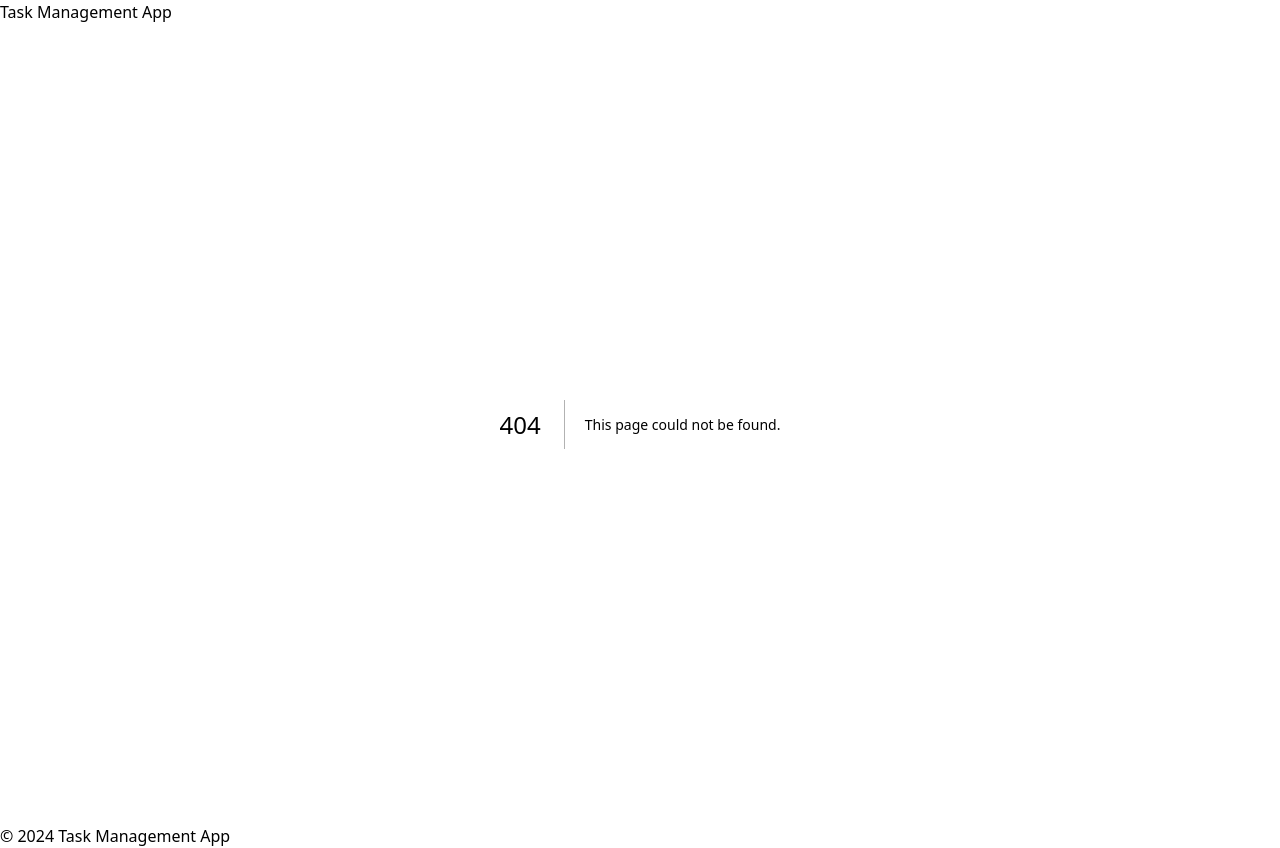
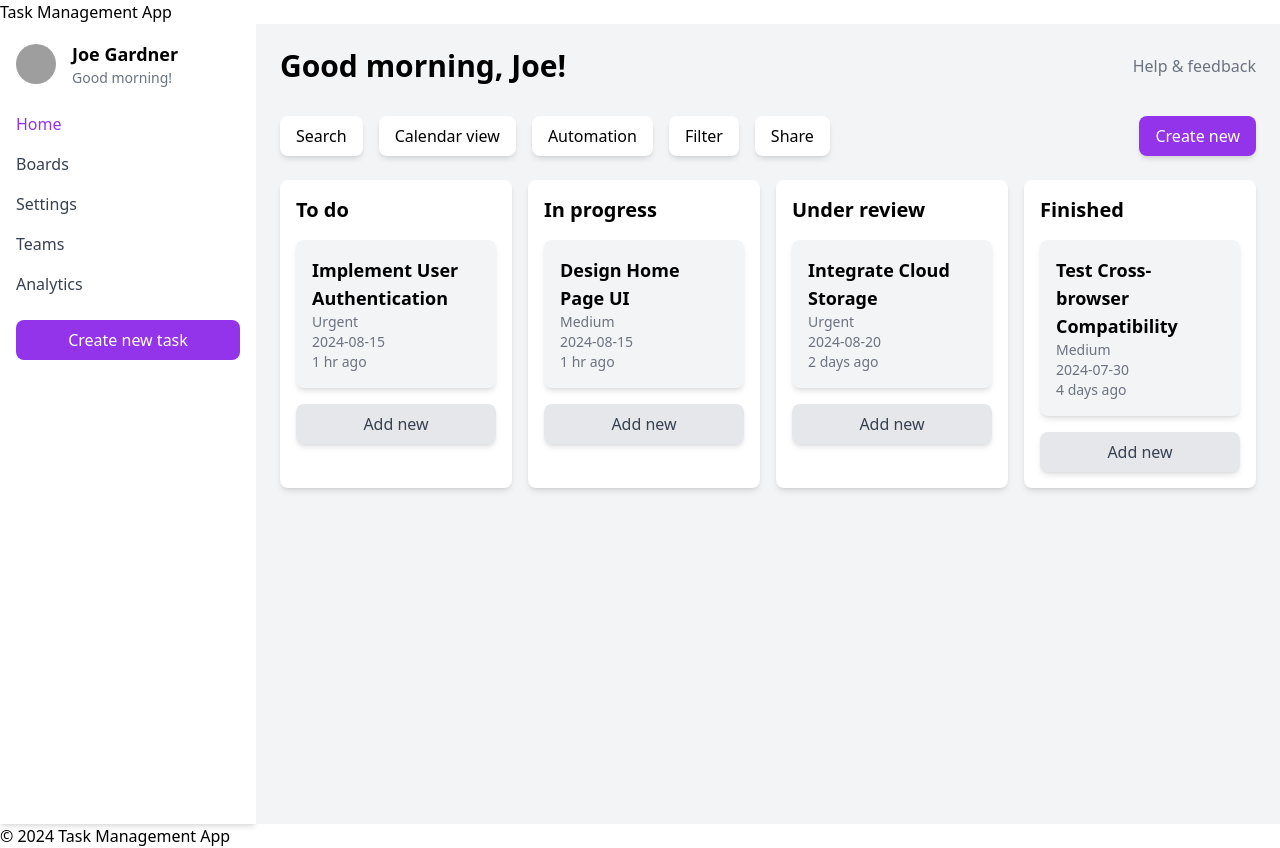
Before and after one commit to GreatnessGrace/Task-Manager, a Next.js app in the folder my-task-app/: page /task in a window 1280 px wide. Before the commit this address had no page. Built offline with nearby package versions, Linux system fonts and the light colour scheme; grey boxes are pictures that could not be loaded.

Commit message:
[WIP] Task Page

```diff
--- /dev/null
+++ b/my-task-app/src/app/task/page.tsx
@@ -0,0 +1,20 @@
+import React from 'react';
+import Sidebar from '../components/SideBar';
+import TaskBoard from '../components/TaskBoard';
+
+const TaskPage: React.FC = () => {
+  return (
+    <div className="flex min-h-screen">
+      <Sidebar />
+      <div className="flex-1 p-6 bg-gray-100">
+        <header className="flex justify-between items-center mb-8">
+          <h1 className="text-3xl font-semibold">Good morning, Joe!</h1>
+          <button className="text-gray-500">Help & feedback</button>
+        </header>
+        <TaskBoard />
+      </div>
+    </div>
+  );
+};
+
+export default TaskPage;
```
